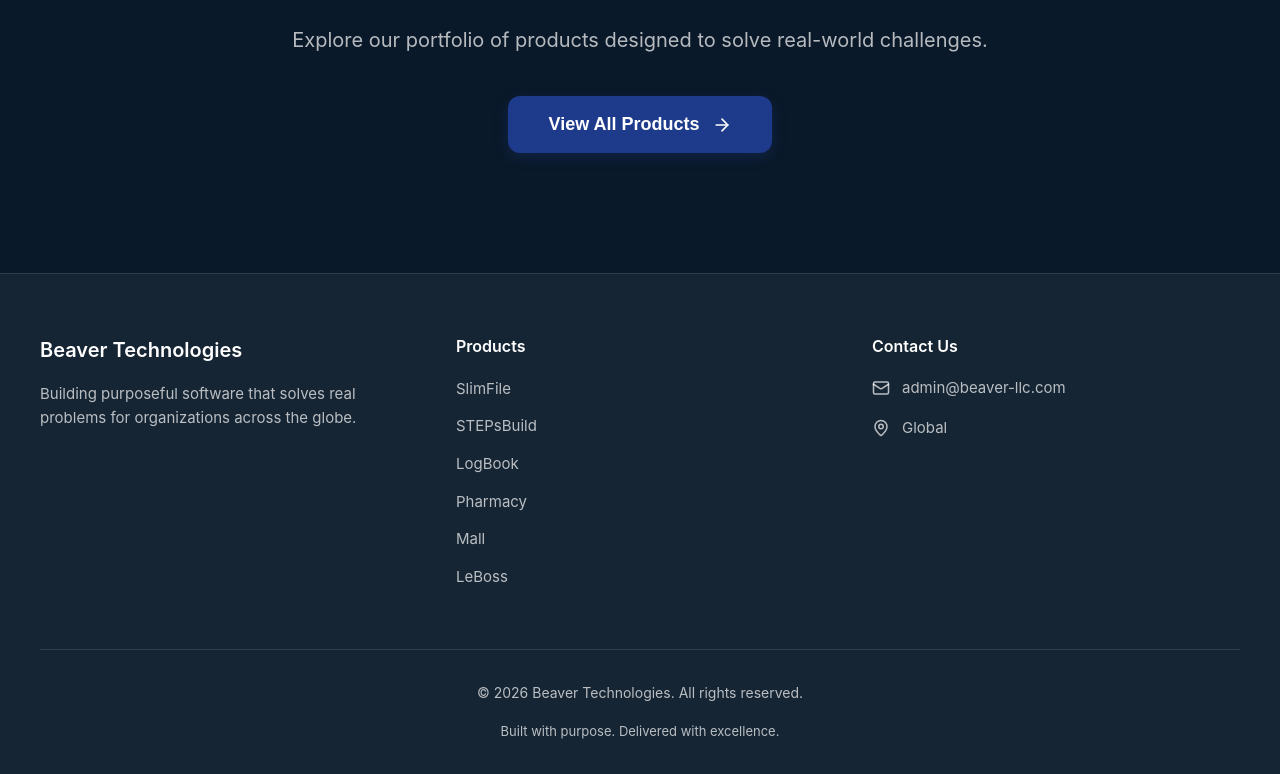
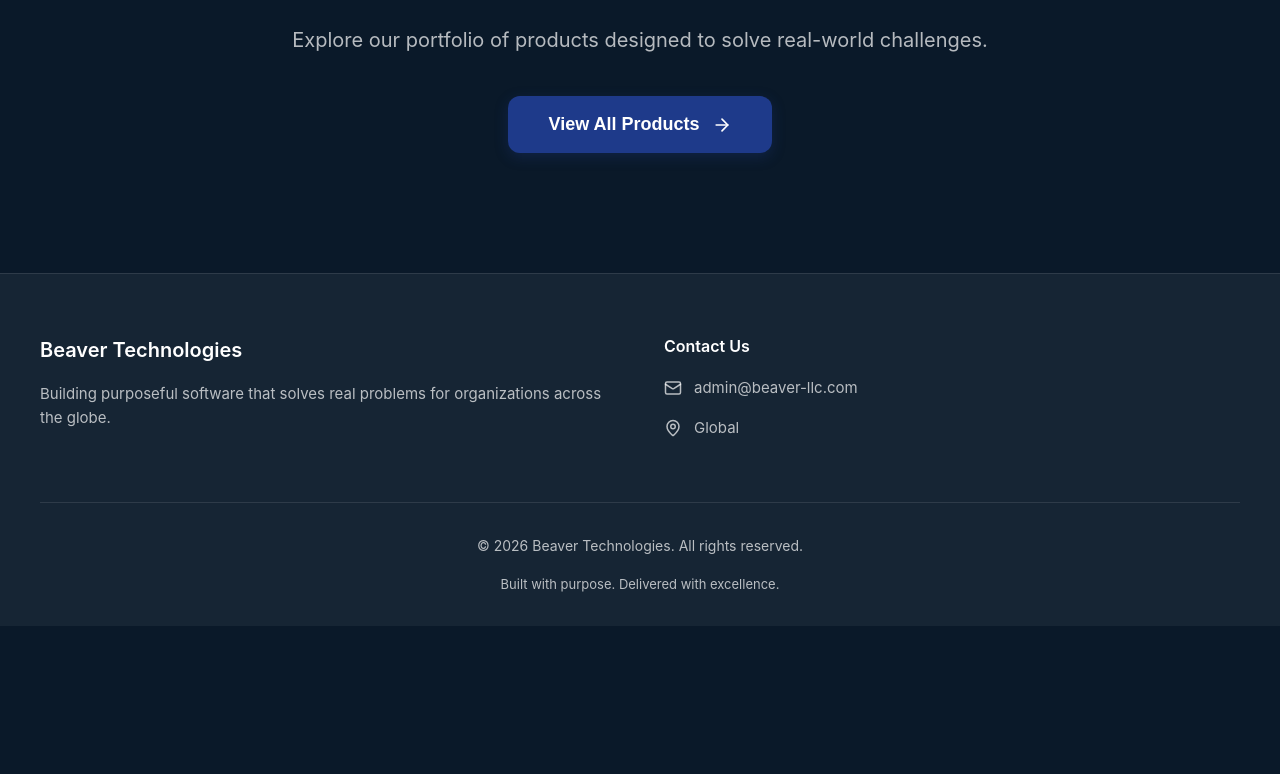
Before and after one commit to ikaydreams-dev/Beaver, a React (Vite) app: page / in a window 1280 px wide. Shown: the part 1818-2592 px from the top of the page. After the commit the page ends 2444 px from the top, so only its background shows below. Built offline with nearby package versions, Linux system fonts and the light colour scheme.

Commit message:
Remove products section from footer

```diff
--- a/src/components/Footer.jsx
+++ b/src/components/Footer.jsx
@@ -40,36 +40,6 @@
             }}>
               Building purposeful software that solves real problems for organizations across the globe.
             </p>
-          </div>
-
-          {/* Quick Links */}
-          <div>
-            <h4 style={{
-              fontFamily: 'SF Pro Display, -apple-system, system-ui, sans-serif',
-              fontSize: 16,
-              fontWeight: 600,
-              color: 'var(--text)',
-              marginBottom: 16,
-            }}>
-              Products
-            </h4>
-            <ul style={{
-              listStyle: 'none',
-              padding: 0,
-              margin: 0,
-            }}>
-              {['SlimFile', 'STEPsBuild', 'LogBook', 'Pharmacy', 'Mall', 'LeBoss'].map((product) => (
-                <li key={product} style={{ marginBottom: 12 }}>
-                  <span style={{
-                    fontSize: 15,
-                    color: 'var(--text-secondary)',
-                    transition: 'color 0.2s ease',
-                  }}>
-                    {product}
-                  </span>
-                </li>
-              ))}
-            </ul>
           </div>
 
           {/* Contact */}
```
